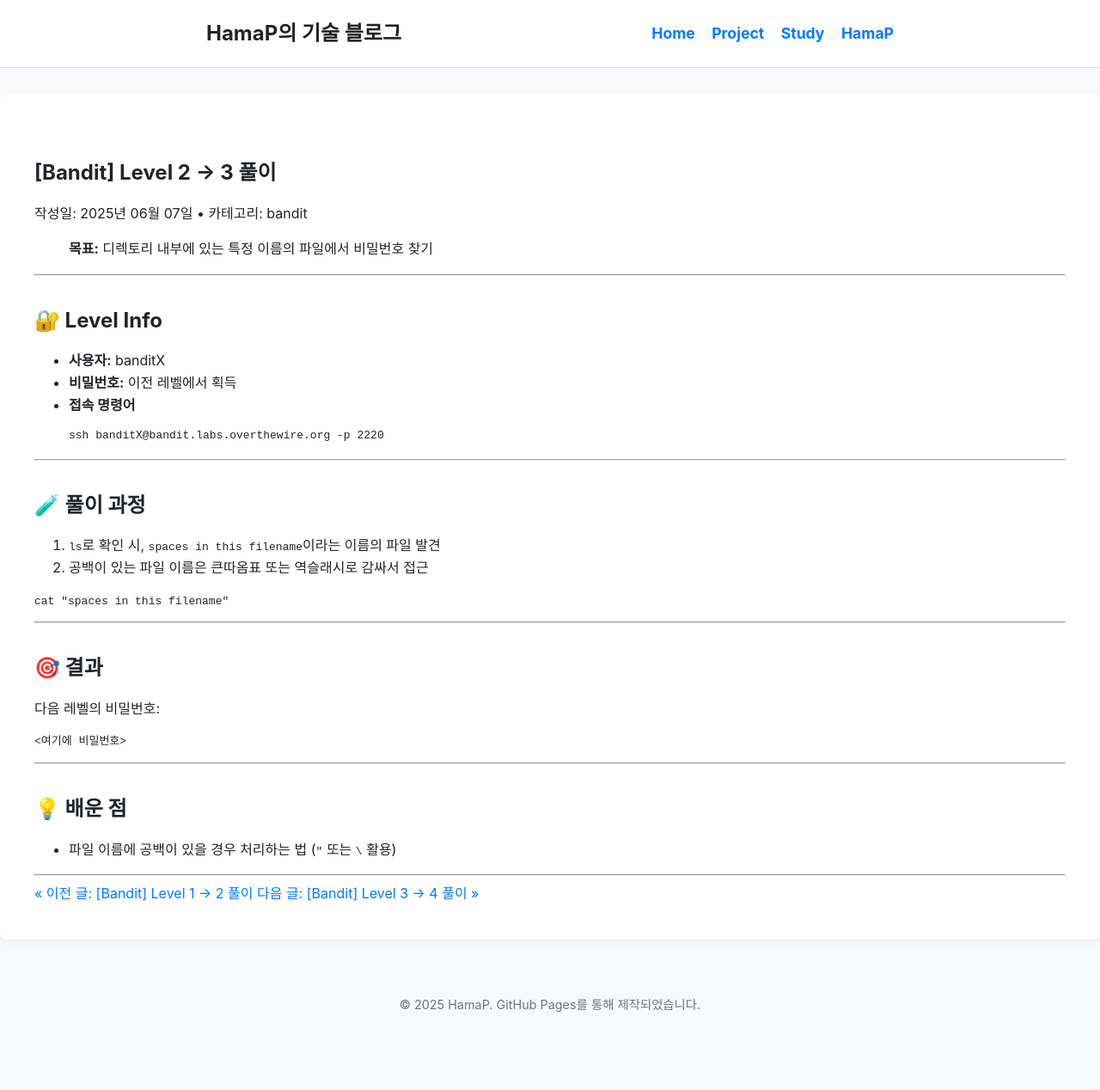
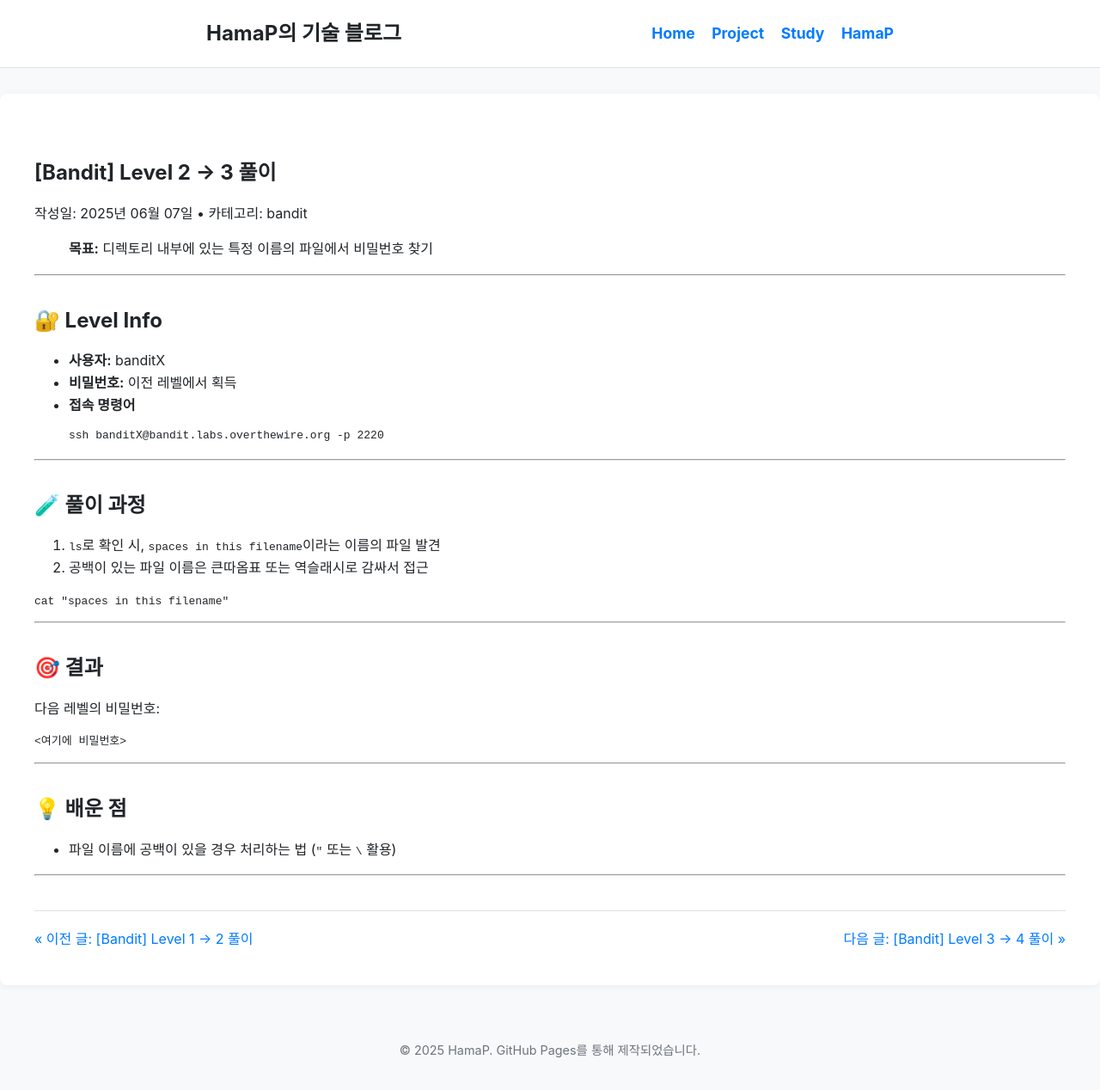
Before and after one commit to HamaP0/HamaP0.github.io, a Jekyll site: the page built from _posts/2025-06-07-bandit-level2-3.md, in a window 1280 px wide. Shown: the whole page at 86% size. Built offline with Jekyll 4.4.1, drawn with Linux system fonts in a browser that asks for light colours; before the commit the page ends 1215 px from its top, so only the background shows below that.

Commit message:
Update style.css

```diff
--- a/assets/css/style.css
+++ b/assets/css/style.css
@@ -168,3 +168,28 @@ a:hover {
 .category-list a:hover {
   color: #218838; /* 마우스를 올리면 조금 더 진한 초록색으로 */
 }
+
+/* ------------------- */
+/* 포스트 내비게이션 스타일 */
+/* ------------------- */
+.post-nav {
+  margin-top: 40px;
+  padding-top: 20px;
+  border-top: 1px solid #dee2e6; /* 구분선 */
+  display: flex; /* 가로로 배치 */
+  justify-content: space-between; /* 양 끝으로 정렬 */
+  flex-wrap: wrap; /* 화면이 좁으면 줄바꿈 */
+}
+
+.post-nav a {
+  display: block;
+  max-width: 48%; /* 한 줄에 너무 길어지지 않도록 */
+}
+
+.post-nav .prev {
+  text-align: left;
+}
+
+.post-nav .next {
+  text-align: right;
+}
```
